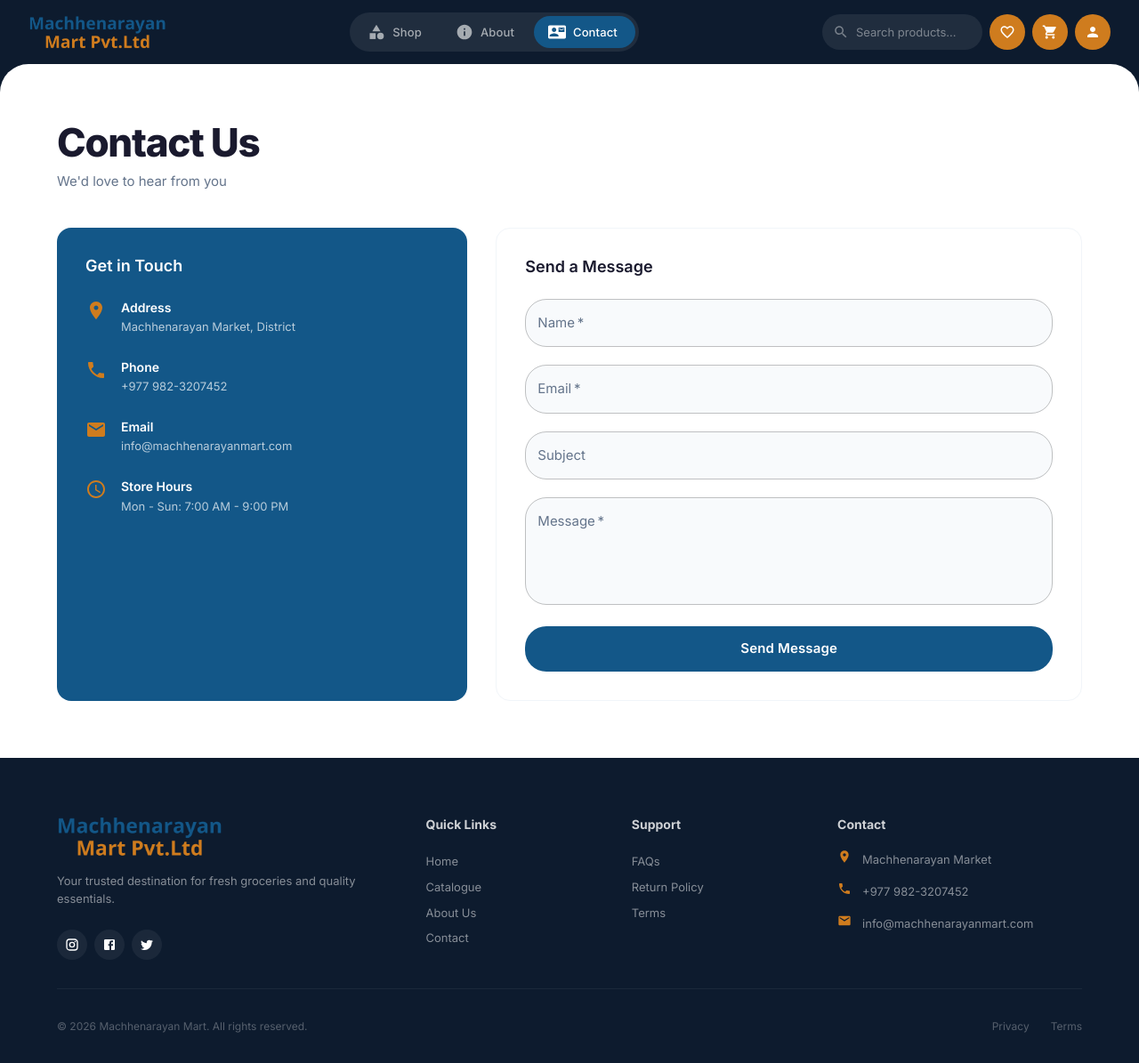
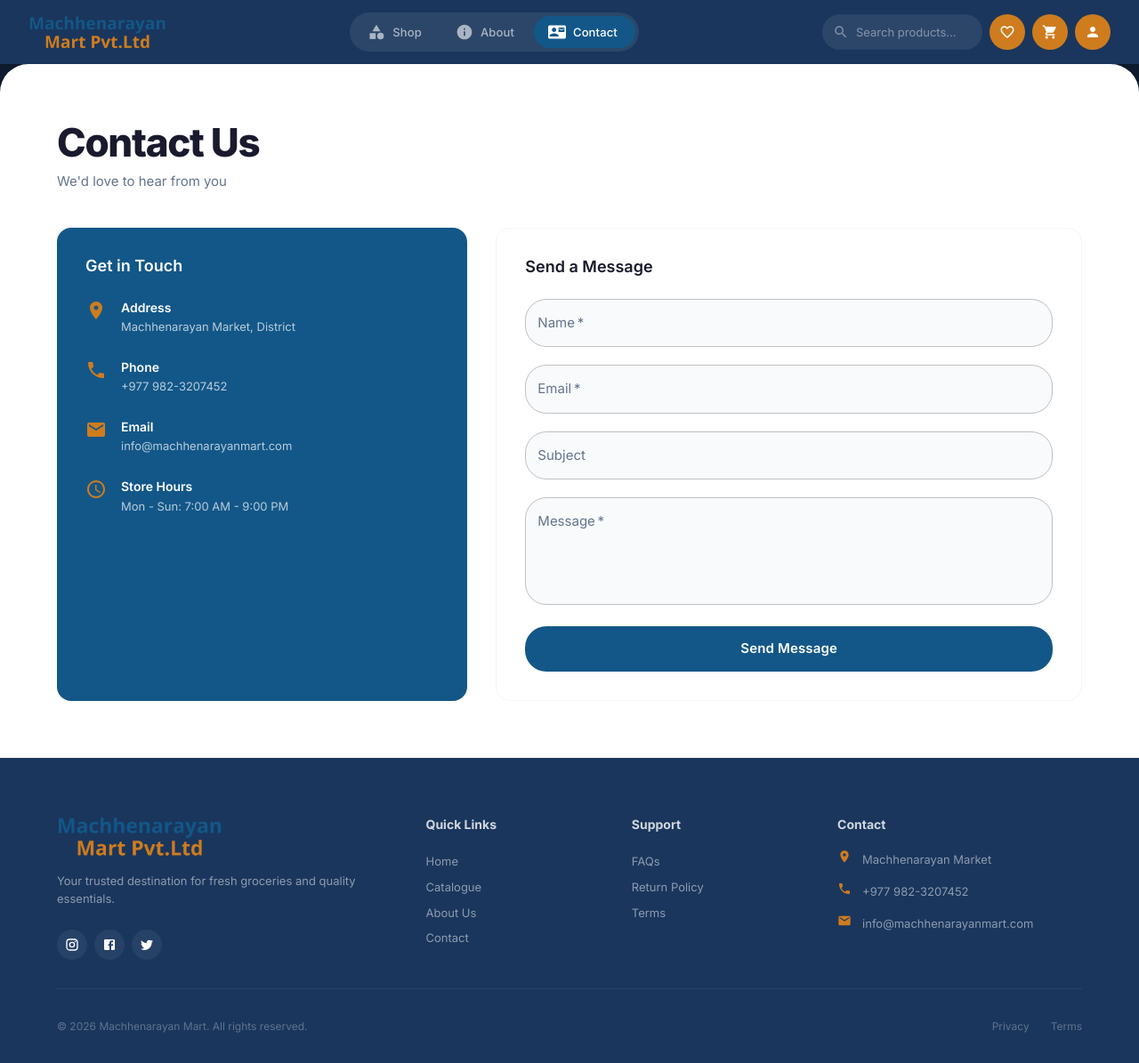
Before and after one commit to vraunixstudio/Machhenarayan_mart, a React (Vite) app in the folder frontend/: page /contact in a window 1280 px wide. Shown: the whole page at 89% size. Built offline with nearby package versions, Linux system fonts and the light colour scheme.

Commit message:
fix: resolve favicon 404 and soften header/footer colors

```diff
--- a/frontend/index.html
+++ b/frontend/index.html
@@ -2,7 +2,7 @@
 <html lang="en">
   <head>
     <meta charset="UTF-8" />
-    <link rel="icon" type="image/png" href="/iconlogo.png" />
+    <link rel="icon" type="image/png" href="/text logo.png" />
     <meta name="viewport" content="width=device-width, initial-scale=1.0" />
     <meta name="description" content="Machhenarayan Mart - Your trusted grocery destination for fresh produce" />
     <title>Machhenarayan Mart</title>
--- a/frontend/src/components/Footer.jsx
+++ b/frontend/src/components/Footer.jsx
@@ -22,7 +22,7 @@ const Footer = () => {
   };
 
   return (
-    <Box component="footer" sx={{ backgroundColor: '#0d1b2e', color: '#fff', pt: { xs: 6, md: 8 }, pb: 4 }}>
+    <Box component="footer" sx={{ backgroundColor: '#1a365d', color: '#fff', pt: { xs: 6, md: 8 }, pb: 4 }}>
       <Container maxWidth="lg">
         <Box sx={{
           display: 'grid',
--- a/frontend/src/components/Header.jsx
+++ b/frontend/src/components/Header.jsx
@@ -110,7 +110,7 @@ const Header = () => {
       <Box
         sx={{
           position: 'fixed', top: 0, left: 0, right: 0, zIndex: 1100,
-          backgroundColor: '#0d1b2e',
+          backgroundColor: '#1a365d',
           height: { xs: 64, md: 72 }
         }}
       >
@@ -303,7 +303,7 @@ const Header = () => {
       <Drawer
         anchor="right" open={drawerOpen}
         onClose={() => setDrawerOpen(false)}
-        PaperProps={{ sx: { width: 280, backgroundColor: '#0d1b2e', color: '#fff', borderRadius: '24px 0 0 24px' } }}
+        PaperProps={{ sx: { width: 280, backgroundColor: '#1a365d', color: '#fff', borderRadius: '24px 0 0 24px' } }}
       >
         <Box sx={{ p: 3 }}>
           <Box sx={{ display: 'flex', justifyContent: 'space-between', alignItems: 'center', mb: 4 }}>
```
